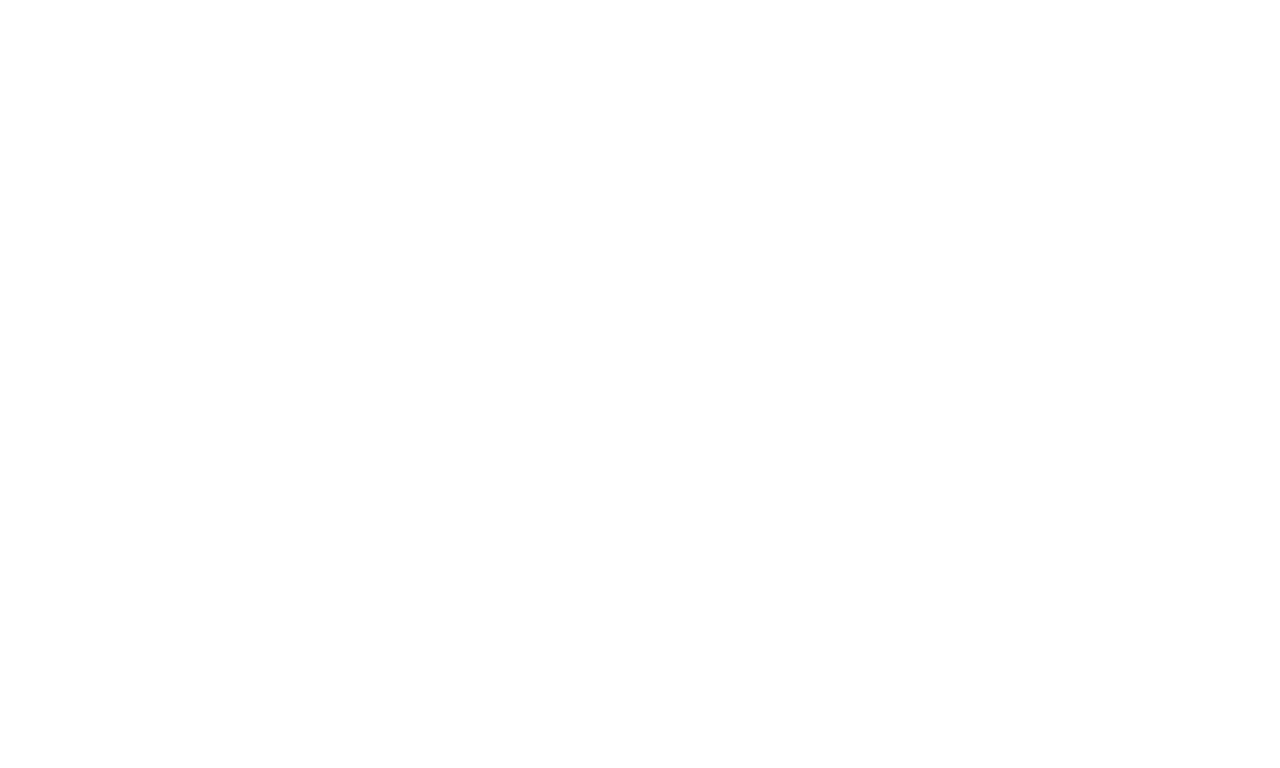
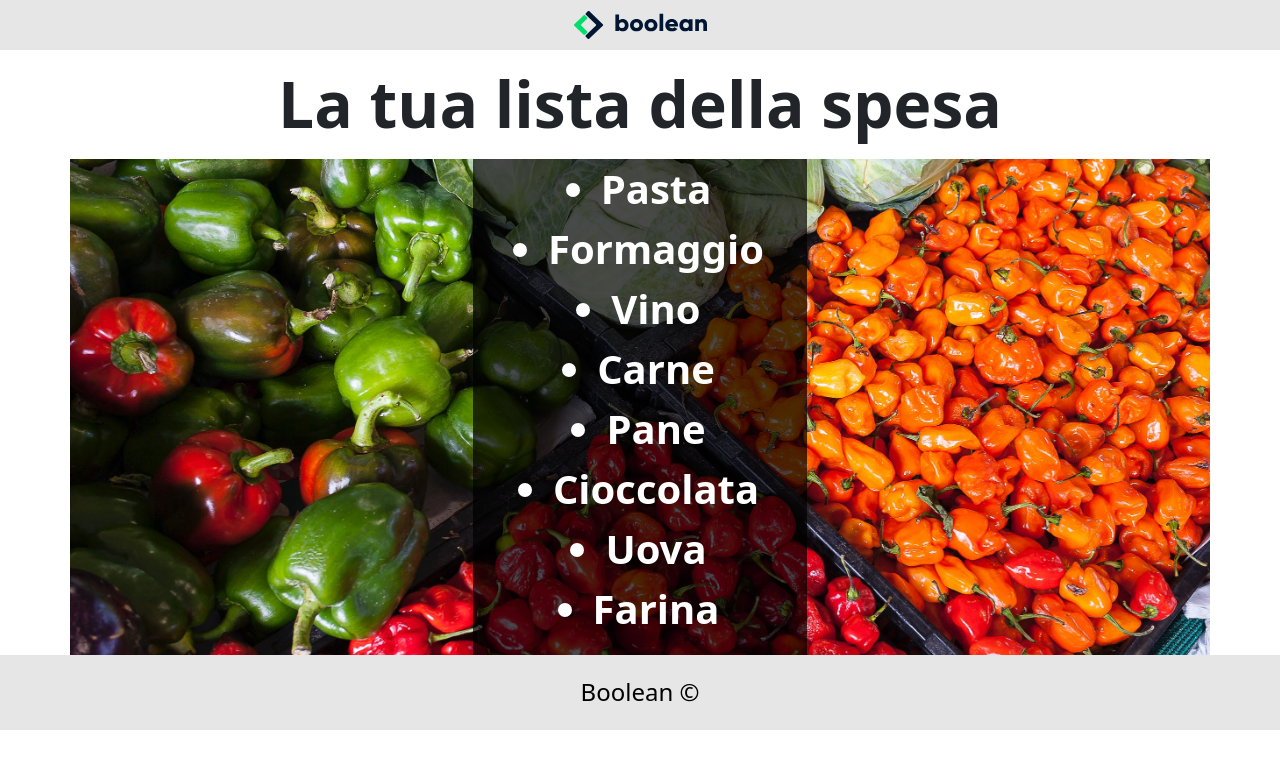
Before and after one commit to FilippoFoti/js-lista-spesa, a plain HTML site: page index.html in a window 1280 px wide. Drawn offline with nearby package versions, Linux system fonts and the light colour scheme.

Commit message:
Esercizio completato

```diff
--- a/css/style.css
+++ b/css/style.css
@@ -0,0 +1,62 @@
+/* RESET */
+
+/* * {
+    margin: 0;
+    padding: 0;
+    box-sizing: border-box;
+} */
+
+img {
+    max-width: 100%;
+}
+
+/* HEADER */
+
+header {
+    height: 50px;
+    width: 100%;
+    background-color: #e6e6e6;
+    /* BOOTSTARP */
+    /* display: flex;
+    justify-content: center;
+    align-items: center; */
+}
+
+/* MAIN */
+
+section h1 {
+    font-size: 4rem;
+    font-weight: bold;
+}
+
+section .col {
+    background-image: url(../img/pexels-mark-stebnicki-2252584.jpg);
+    background-position: center;
+    background-size: cover;
+    background-repeat: no-repeat;
+}
+
+section ul {
+    font-size: 2.5rem;
+    font-weight: bold;
+    background-color: rgba(1, 1, 1, 0.7);
+    color: white;
+    width: 30%;
+}
+
+
+/* FOOTER */
+
+footer {
+    height: 75px;
+    background-color: #e6e6e6;
+    /* BOOTSTARP */
+    /* display: flex;
+    justify-content: center;
+    align-items: center; */
+}
+
+footer h2 {
+    color: black;
+    font-size: 1.5rem;
+}
--- a/index.html
+++ b/index.html
@@ -22,15 +22,32 @@
 <body>
 
 <!-- HEADER -->
-
+    <header class="d-flex justify-content-center align-items-center">
+        <img src="img/logo.svg" alt="Logo">
+    </header>
 <!-- /HEADER -->
 
 <!-- MAIN -->
+    <main>
+        <section>
+            <div class="container">
+                <div class="row">
+                    <h1 class="text-center m-0 py-3">La tua lista della spesa</h1>
+                    <div class="col d-flex justify-content-center align-items-center">
+                        <ul class="m-0 pb-3 d-flex align-items-center justify-content-center flex-column">
 
+                        </ul>
+                    </div>
+                </div>
+            </div>
+        </section>
+    </main>
 <!-- /MAIN -->
 
 <!-- FOOTER -->
-
+    <footer class="d-flex justify-content-center align-items-center">
+        <h2 class="m-0">Boolean ©</h2>
+    </footer>
 <!-- /FOOTER -->
 
 <!-- SCRIPT-JS -->
--- a/js/script.js
+++ b/js/script.js
@@ -0,0 +1,27 @@
+// Data una lista della spesa, stampare sulla pagina (anche brutalmente,
+// basta che si vedano) gli elementi della lista individualmente
+// con un ciclo while.
+// Rivediamo l’esercizio visto insieme, ma questa volta con il ciclo
+// while al posto del ciclo for. Facciamo attenzione a non dimenticare
+// tutte le differenze implementative che il ciclo while ci impone,
+// in particolare alla variabile di indice.
+
+
+// Creare la lista della spesa
+const shopList = ["Pasta", "Formaggio", "Vino", "Carne", "Pane", "Cioccolata", "Uova", "Farina"];
+console.log(shopList);
+
+// Seleziono la mia lista nel DOM
+const ulList = document.querySelector("ul");
+console.log(ulList);
+
+// Creare un ciclo con while
+let i = 0;
+
+while (i < shopList.length) {
+    console.log(shopList[i]);
+
+    ulList.innerHTML += `<li> ${shopList[i]} </li>`;
+
+    i++;
+}
```
Also changed, not shown: img/logo.svg (added), img/pexels-mark-stebnicki-2252584.jpg (added).
